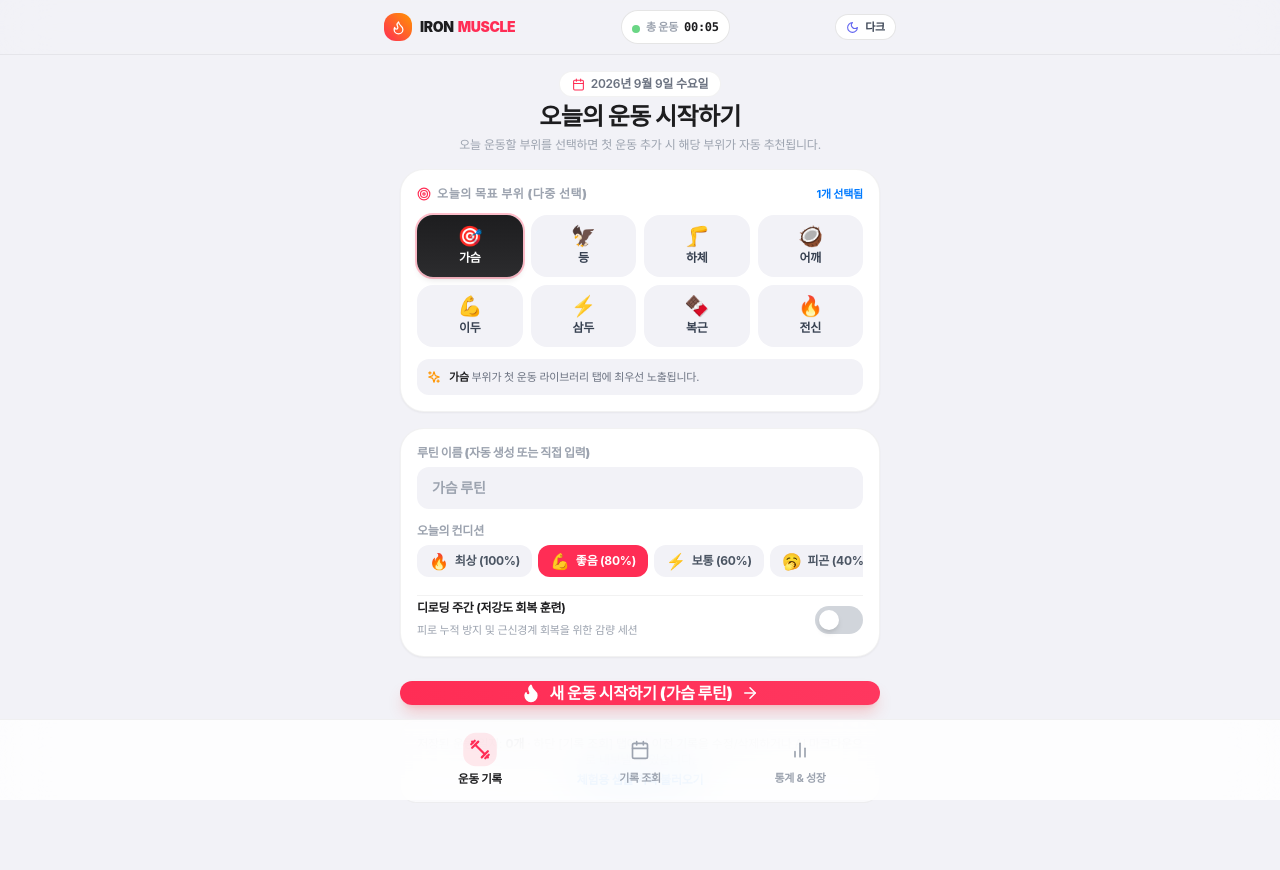
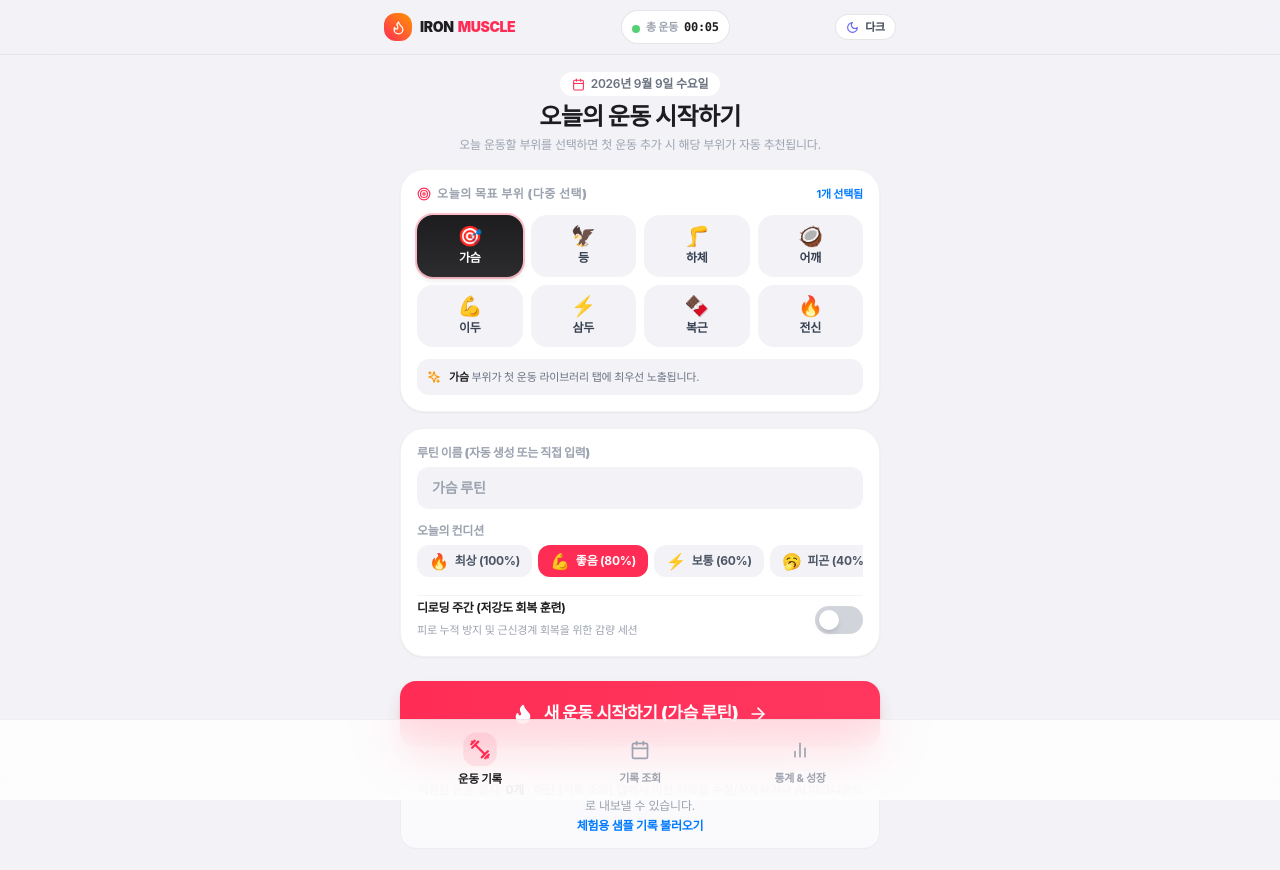
Before and after one commit to iamminseongKim/iron-muscle, a React (Vite) app: page / in a window 1280 px wide. Shown: the top 870 px of the page. Built offline with nearby package versions, Linux system fonts and the light colour scheme; the HTML template or start-up script is replaced by a standard one; a web font is replaced by a local one.

Commit message:
fix(v3.4.1): MIT license, Android tap-highlight cursor bug fix, start button size improvement

```diff
--- a/package.json
+++ b/package.json
@@ -1,7 +1,7 @@
 {
   "name": "iron-muscle-tracker",
   "private": true,
-  "version": "3.4.0",
+  "version": "3.4.1",
   "type": "module",
   "scripts": {
     "dev": "vite",
--- a/src/components/workout/WorkoutLogger.tsx
+++ b/src/components/workout/WorkoutLogger.tsx
@@ -486,15 +486,15 @@ export const WorkoutLogger: React.FC<WorkoutLoggerProps> = ({ onWorkoutCompleted
         </div>
 
         {/* 3. 대형 운동 시작 CTA 버튼 */}
-        <div className="pt-2">
+        <div className="pt-2 pb-1">
           <button
             type="button"
             onClick={handleStartWorkout}
-            className="w-full py-4.5 bg-gradient-to-r from-[#FF2D55] to-[#FF375F] hover:opacity-95 text-white rounded-2xl text-base font-black flex items-center justify-center gap-2 shadow-lg shadow-red-500/25 transition active:scale-98"
+            className="w-full py-5 bg-gradient-to-r from-[#FF2D55] to-[#FF375F] hover:opacity-95 text-white rounded-2xl text-[17px] font-black flex items-center justify-center gap-2.5 shadow-lg shadow-red-500/30 transition active:scale-98"
           >
-            <Flame size={20} className="fill-white" />
+            <Flame size={22} className="fill-white" />
             <span>새 운동 시작하기 ({recommendedTitle})</span>
-            <ArrowRight size={18} />
+            <ArrowRight size={20} />
           </button>
         </div>
 
--- a/src/index.css
+++ b/src/index.css
@@ -8,6 +8,24 @@
     color: #F3F4F6;
     -webkit-font-smoothing: antialiased;
     -moz-osx-font-smoothing: grayscale;
+    /* 안드로이드 터치 시 파란색 하이라이트/커서 제거 */
+    -webkit-tap-highlight-color: transparent;
+    -webkit-touch-callout: none;
+  }
+
+  /* 버튼/인터렉티브 요소 터치 커서 잔존 버그 방지 */
+  button, a, [role="button"], label {
+    -webkit-tap-highlight-color: transparent;
+    -webkit-touch-callout: none;
+    user-select: none;
+    -webkit-user-select: none;
+  }
+
+  /* 숫자 입력 필드는 선택 허용 */
+  input, textarea, [contenteditable="true"] {
+    -webkit-tap-highlight-color: rgba(0, 122, 255, 0.1);
+    user-select: text;
+    -webkit-user-select: text;
   }
 }
 
```
Also changed, not shown: 2 other files (tests, documents, lock files or other folders).
